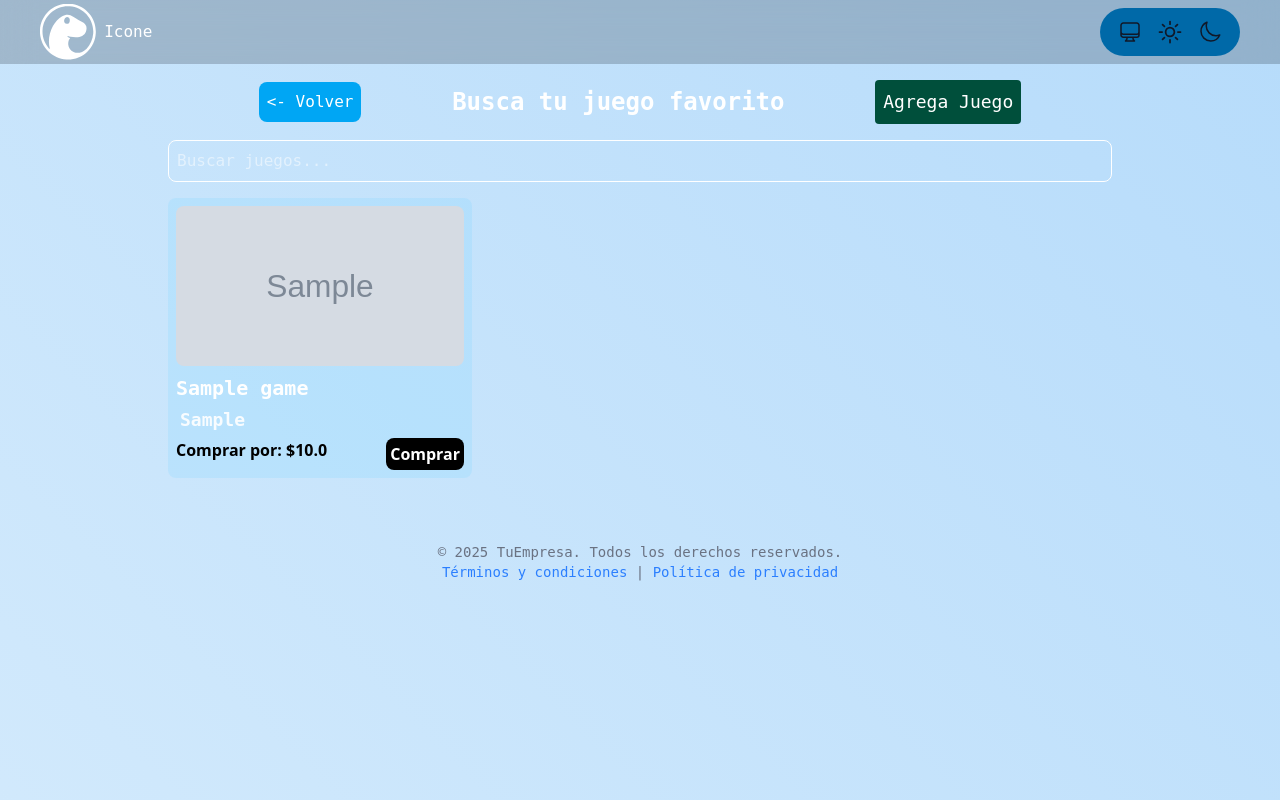
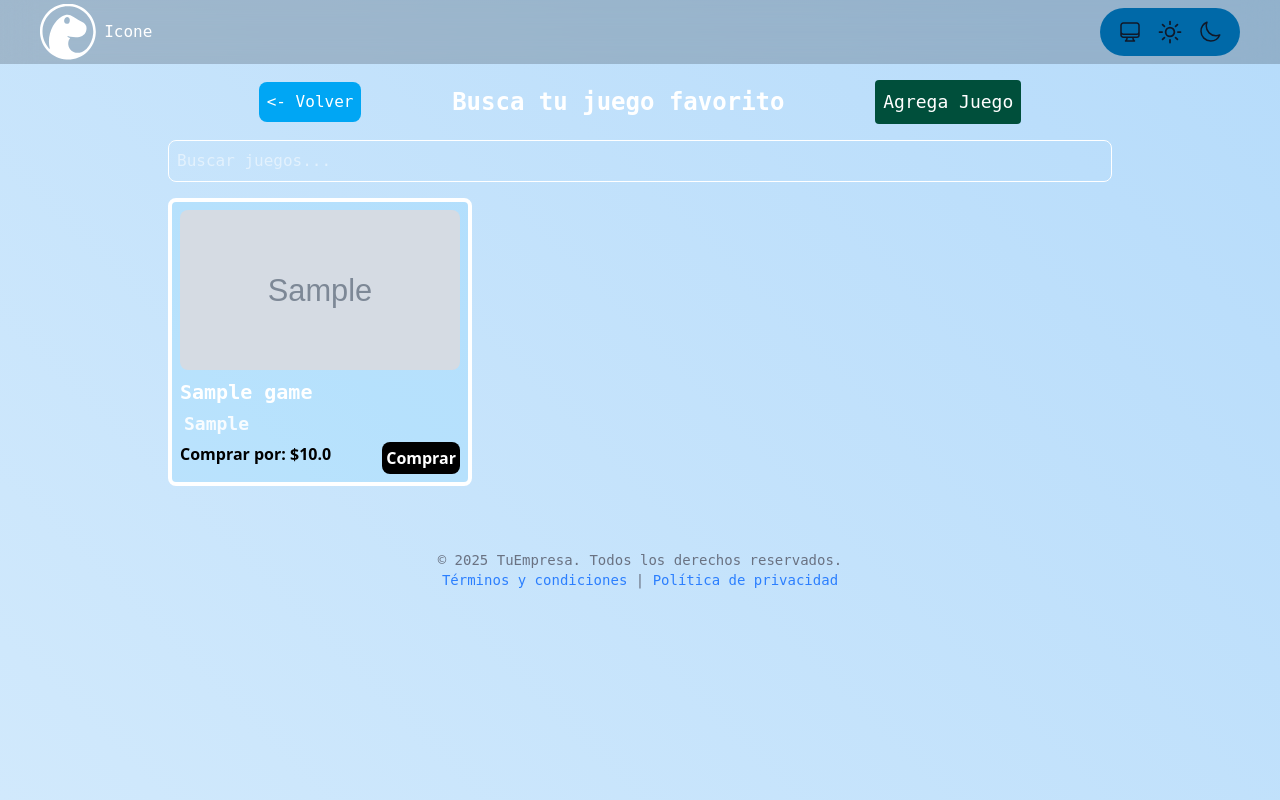
Before and after one commit to Damdev80/Flask-Dino, a Flask app: page /dashboard/categorias in a window 1280 px wide. Run offline with Flask 3, Linux system fonts and the light colour scheme; a user stored in the database is signed in; tables that the repository leaves empty hold one stand-in row (values such as "Sample post"); grey boxes marked "Sample" are stand-in pictures.

Commit message:
Version 1.0 de Dino games!

```diff
--- a/static/output.css
+++ b/static/output.css
@@ -656,6 +656,10 @@
     border-style: var(--tw-border-style);
     border-width: 2px;
   }
+  .border-4 {
+    border-style: var(--tw-border-style);
+    border-width: 4px;
+  }
   .border-black\/20 {
     border-color: color-mix(in oklab, var(--color-black) 20%, transparent);
   }
@@ -664,6 +668,9 @@
   }
   .border-secundary {
     border-color: var(--color-secundary);
+  }
+  .border-white {
+    border-color: var(--color-white);
   }
   .border-white\/20 {
     border-color: color-mix(in oklab, var(--color-white) 20%, transparent);
@@ -977,6 +984,12 @@
   .outline-0 {
     outline-style: var(--tw-outline-style);
     outline-width: 0px;
+  }
+  .\!filter {
+    filter: var(--tw-blur,) var(--tw-brightness,) var(--tw-contrast,) var(--tw-grayscale,) var(--tw-hue-rotate,) var(--tw-invert,) var(--tw-saturate,) var(--tw-sepia,) var(--tw-drop-shadow,) !important;
+  }
+  .filter {
+    filter: var(--tw-blur,) var(--tw-brightness,) var(--tw-contrast,) var(--tw-grayscale,) var(--tw-hue-rotate,) var(--tw-invert,) var(--tw-saturate,) var(--tw-sepia,) var(--tw-drop-shadow,);
   }
   .backdrop-blur-2xl {
     --tw-backdrop-blur: blur(var(--blur-2xl));
@@ -1403,6 +1416,11 @@
   .dark\:text-gray-100 {
     &:where(.dark, .dark *) {
       color: var(--color-gray-100);
+    }
+  }
+  .dark\:text-gray-300 {
+    &:where(.dark, .dark *) {
+      color: var(--color-gray-300);
     }
   }
   .dark\:text-gray-600 {
@@ -1679,6 +1697,46 @@ html {
   inherits: false;
   initial-value: solid;
 }
+@property --tw-blur {
+  syntax: "*";
+  inherits: false;
+}
+@property --tw-brightness {
+  syntax: "*";
+  inherits: false;
+}
+@property --tw-contrast {
+  syntax: "*";
+  inherits: false;
+}
+@property --tw-grayscale {
+  syntax: "*";
+  inherits: false;
+}
+@property --tw-hue-rotate {
+  syntax: "*";
+  inherits: false;
+}
+@property --tw-invert {
+  syntax: "*";
+  inherits: false;
+}
+@property --tw-opacity {
+  syntax: "*";
+  inherits: false;
+}
+@property --tw-saturate {
+  syntax: "*";
+  inherits: false;
+}
+@property --tw-sepia {
+  syntax: "*";
+  inherits: false;
+}
+@property --tw-drop-shadow {
+  syntax: "*";
+  inherits: false;
+}
 @property --tw-backdrop-blur {
   syntax: "*";
   inherits: false;
--- a/templates/categorias.html
+++ b/templates/categorias.html
@@ -59,7 +59,7 @@
 
         <div id="juegos-container" class="grid grid-cols-1 sm:grid-cols-2 xl:grid-cols-3 gap-4 mt-4">
             {% for juego in juegos %}
-            <div class="juego-card p-2   dark:inset-shadow-white  dark:border-gray-300/20 dark:bg-secundary/5  bg-sky-300/20 rounded-lg" >
+            <div class="juego-card p-2 border-4 border-white   dark:inset-shadow-white  dark:border-gray-300/20 dark:bg-secundary/5  bg-sky-300/20 rounded-lg" >
                 <img src="{{ juego.image_url  }}" alt="{{ juego.name }}" class="w-full h-40 object-fill rounded-lg">
                 <h2 class="text-xl font-semibold mt-2 text-white cascadia">{{ juego.name }}</h2>
                 <p class="text-lg font-semibold m-1 text-white/90 cascadia categoria">{{ juego.categoria }}</p>
--- a/templates/productos.html
+++ b/templates/productos.html
@@ -47,7 +47,7 @@
             </div>
         </ul>
     </header>
-    <main class="w-4/5 h-[85%] m-auto flex flex-col justify-center items-center mt-16">
+    <main class="w-4/5 min-h-screen m-auto flex flex-col justify-center items-center">
       <div class="w-full h-20 flex justify-evenly items-center">
         <a href="/dashboard" class="dark:text-white text-white cascadia text-lg dark:bg-secundary/80 bg-secundary/20 dark:hover:bg-secundary/60 hover:bg-secundary p-1 px-2 rounded-lg transition-all "> <- Volver </a>
         <h1 class="dark:text-white cascadia text-2xl">Lista de productos</h1>
--- a/templates/welcome.html
+++ b/templates/welcome.html
@@ -75,10 +75,10 @@
             </div>
         </div>
 
-    <div class="py-10 bg-primary/20 text-white">
+    <div class="py-10  text-white">
         <div class="max-w-6xl mx-auto px-5 text-center">
             <h2 class="text-4xl font-extrabold text-white">🏆 Top Juegos Que No Puedes Perderte 🏆</h2>
-            <p class="text-gray-300 mt-2">
+            <p class=" text-gray-600 dark:text-gray-300 mt-2">
                 Tu tienda gamer definitiva. Explora nuestra colección de videojuegos, consolas y accesorios al mejor precio.
             </p>
         </div>
@@ -93,7 +93,6 @@
                     Ver más 🎮
                 </a>
             </div>
-
 
             <div class="bg-primary/30 backdrop-blur-lg rounded-lg shadow-lg p-6 text-center border border-secundary">
                 <img class="w-full h-40 object-cover rounded-lg" src="{{url_for('static',filename='img/imagen_juego_elden.jpeg')}}" alt="Juego 2">
```
Also changed, not shown: templates/index.html (+5 -6 lines).
